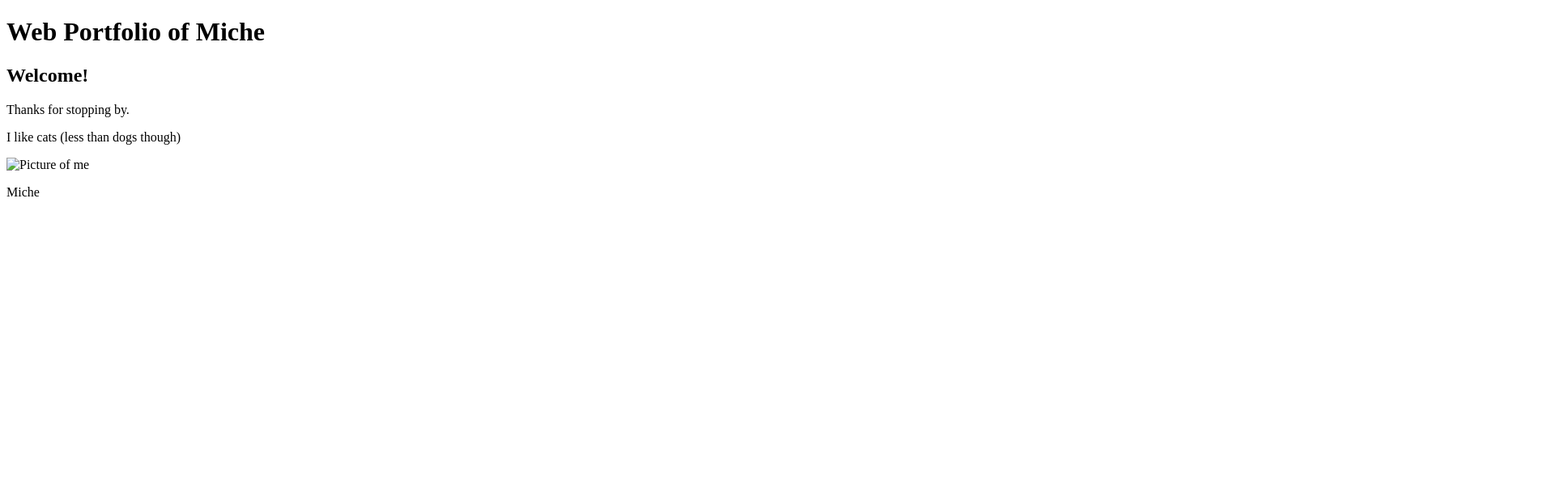
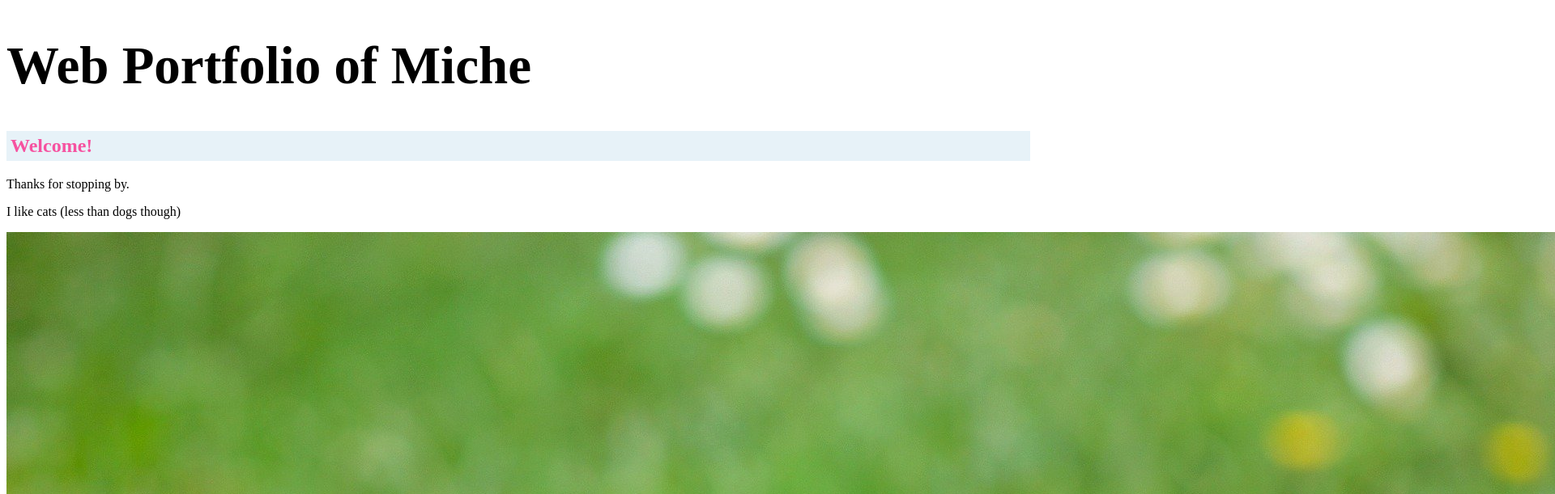
Before and after one commit to Schmiche/S5_HTML_CSS, a plain HTML site: page index.html in a window 1280 px wide. Shown: the top 611 px of the page at 81% size, 1920 px wide, since content can reach past the window. Drawn offline with Linux system fonts and the light colour scheme.

Commit message:
V1.1_Website_is_detailed

```diff
--- a/index.html
+++ b/index.html
@@ -2,10 +2,11 @@
 <html>
 <head>
     <meta charset="utf-8">
+    <link rel="stylesheet" href="main.css">
     <title>Look mom I'm on the Internet</title>
 </head>
 <body>
-<h1>Web Portfolio of Miche</h1>
+<h1 class = "title">Web Portfolio of Miche</h1>
 
 <h2>Welcome!</h2>
 
--- /dev/null
+++ b/main.css
@@ -0,0 +1,14 @@
+h2 {
+    background-color: #e7f2f8;
+    color: #f652a0;
+    padding: 5px;
+}
+
+.title {
+    font-size: 65px;
+}
+
+.main_body {
+    font-size: 33px;
+    color: #0f022d;
+}
```
Also changed, not shown: projects/index.html (added, +15 -0 lines), cat_image.jpg (added).
